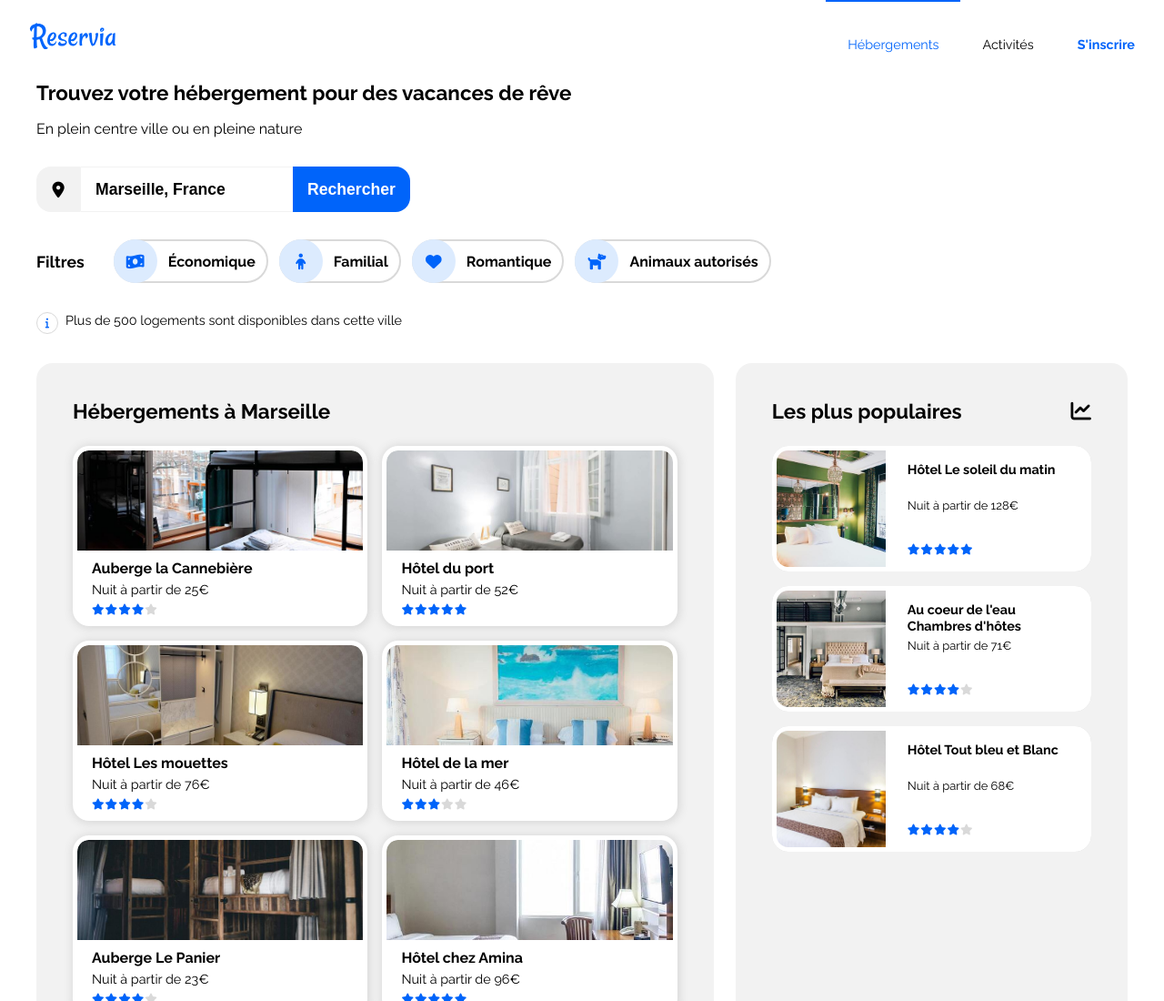
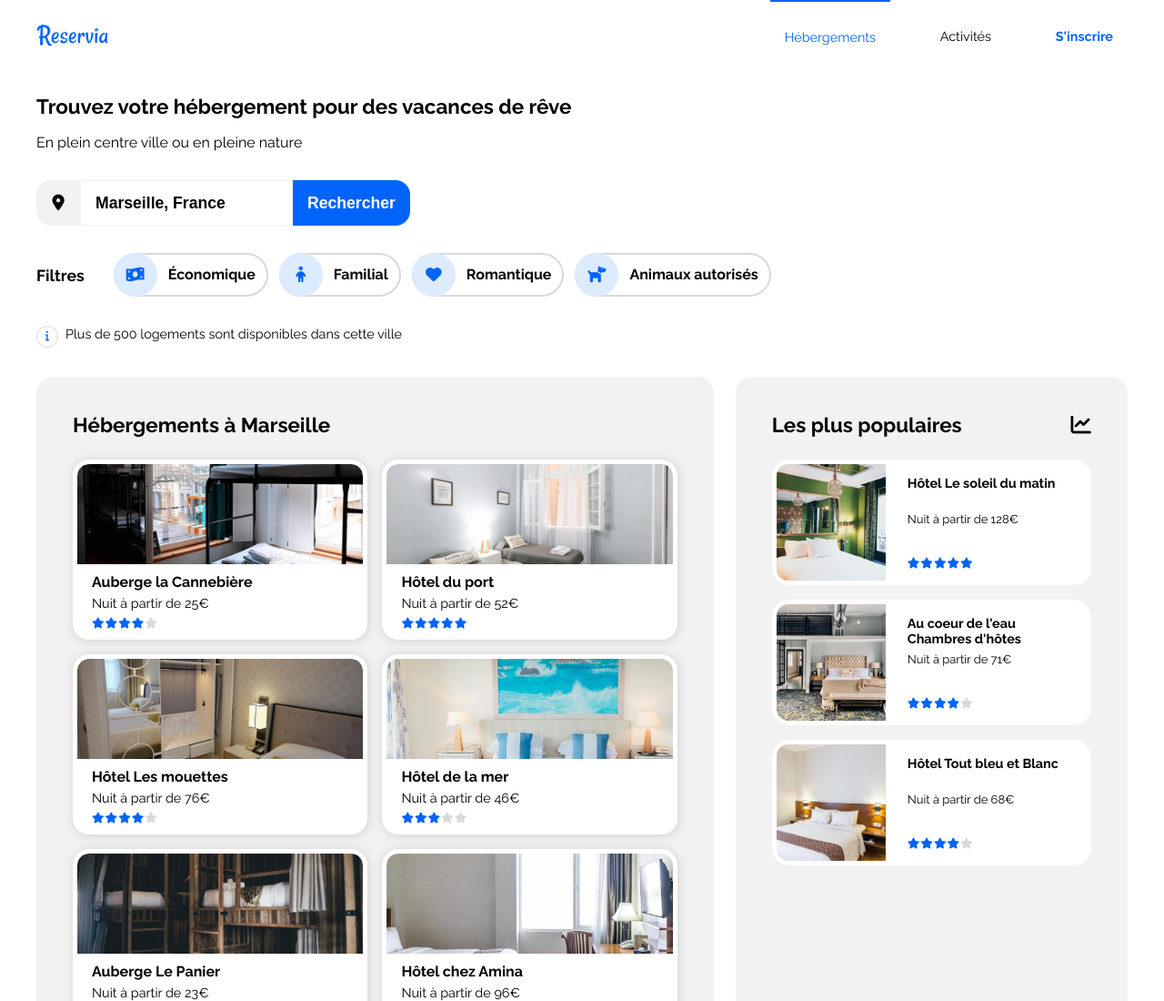
Before and after one commit to SylvieCanongia/SylvieCanongia_2_06092021, a plain HTML site: page index.html in a window 1280 px wide. Shown: the top 1100 px of the page at 91% size. Drawn offline with Linux system fonts and the light colour scheme.

Commit message:
header update : addition of the the logo and the subscribe button to the nav tag

```diff
--- a/index.html
+++ b/index.html
@@ -39,53 +39,33 @@
       <!-- ======= Header ======= -->
 
       <header class="header">
-        <div class="header__mainHeader">
-          <div class="mainHeader__logo">
-            <a href="#top" class="mainHeader__logo_link">
+        <div class="header__wrapper">
+          <nav class="header__navbar">
+            <ul class="navbar__list">
+              <li class="navbar__list__item logo">
+                <a href="#top" class="logoLink">
                   <img
                     src="./images/logo/Reservia.svg"
                     alt=""
-                class="mainHeader__logo_image"
+                    class="logoImg"
                   />
                 </a>
-          </div>
-
-          <!-- Main navbar for desktop - Hidden on mobile and tablet -->
-          <div class="mainheader__mainNavbar__wrapper">
-            <nav class="mainheader__mainNavbar">
-              <ul class="mainNavbar__list">
-                <li class="mainNavbar__list_item">
+              </li>
+              <li class="navbar__list__item accommodations">
                 <a href="#accommodations" class="active">Hébergements</a>
               </li>
-                <li class="mainNavbar__list_item">
+              <li class="navbar__list__item activities">
                 <a href="#activities">Activités</a>
               </li>
-                <li class="mainNavbar__list_item signUp">
+              <li class="navbar__list__item signUp">
                 <a href="#" class="signUpLink third">S'inscrire</a>
               </li>
             </ul>
           </nav>
+          <!-- End Sign Up and navbar for mobile and tablet  -->
         </div>
-          <!-- End main navbar for desktop -->
+      </header>
 
-          <!-- Sign Up and navbar for mobile and tablet - Hidden on desktop -->
-          <div class="mainHeader__signUp">
-            <a href="#" class="mainHeader__signUp_link">S'inscrire</a>
-          </div>
-        </div>
-
-        <nav class="header__navbar">
-          <ul class="navbar__list">
-            <li class="navbar__list_item">
-              <a href="#accommodations" class="active">Hébergements</a>
-            </li>
-            <li class="navbar__list_item">
-              <a href="#activities">Activités</a>
-            </li>
-          </ul>
-        </nav>
-        <!-- End Sign Up and navbar for mobile and tablet  -->
-      </header>
       <!-- End header -->
 
       <!-- ======= Main ======= -->
@@ -180,7 +160,10 @@
                 </div>
               </div>
               <div class="popularList__cards">
-                <a href="javascript:void(0)" class="popularList__cardWrapper__container">
+                <a
+                  href="javascript:void(0)"
+                  class="popularList__cardWrapper__container"
+                >
                   <article class="popularList__cardWrapper">
                     <img
                       src="images/accommodations/small/emile-guillemot-Bj_rcSC5XfE-unsplash.jpg"
@@ -204,7 +187,10 @@
                     </div>
                   </article>
                 </a>
-                <a href="javascript:void(0)" class="popularList__cardWrapper__container">
+                <a
+                  href="javascript:void(0)"
+                  class="popularList__cardWrapper__container"
+                >
                   <article class="popularList__cardWrapper">
                     <img
                       src="images/accommodations/small/aw-creative-VGs8z60yT2c-unsplash.jpg"
@@ -228,7 +214,10 @@
                     </div>
                   </article>
                 </a>
-                <a href="javascript:void(0)" class="popularList__cardWrapper__container">
+                <a
+                  href="javascript:void(0)"
+                  class="popularList__cardWrapper__container"
+                >
                   <article class="popularList__cardWrapper">
                     <img
                       src="images/accommodations/small/febrian-zakaria-sjvU0THccQA-unsplash.jpg"
@@ -263,7 +252,10 @@
                 <h2 class="resultsList__heading">Hébergements à Marseille</h2>
               </div>
               <div class="resultsList__cards">
-                <a href="javascript:void(0)" class="resultsList__cardWrapper__container">
+                <a
+                  href="javascript:void(0)"
+                  class="resultsList__cardWrapper__container"
+                >
                   <article class="resultsList__cardWrapper">
                     <div class="resultsList__cardImg__container">
                       <img
@@ -289,7 +281,10 @@
                     </div>
                   </article>
                 </a>
-                <a href="javascript:void(0)" class="resultsList__cardWrapper__container">
+                <a
+                  href="javascript:void(0)"
+                  class="resultsList__cardWrapper__container"
+                >
                   <article class="resultsList__cardWrapper">
                     <div class="resultsList__cardImg__container">
                       <img
@@ -313,7 +308,10 @@
                     </div>
                   </article>
                 </a>
-                <a href="javascript:void(0)" class="resultsList__cardWrapper__container">
+                <a
+                  href="javascript:void(0)"
+                  class="resultsList__cardWrapper__container"
+                >
                   <article class="resultsList__cardWrapper">
                     <div class="resultsList__cardImg__container">
                       <img
@@ -337,7 +335,10 @@
                     </div>
                   </article>
                 </a>
-                <a href="javascript:void(0)" class="resultsList__cardWrapper__container">
+                <a
+                  href="javascript:void(0)"
+                  class="resultsList__cardWrapper__container"
+                >
                   <article class="resultsList__cardWrapper">
                     <div class="resultsList__cardImg__container">
                       <img
@@ -361,7 +362,10 @@
                     </div>
                   </article>
                 </a>
-                <a href="javascript:void(0)" class="resultsList__cardWrapper__container">
+                <a
+                  href="javascript:void(0)"
+                  class="resultsList__cardWrapper__container"
+                >
                   <article class="resultsList__cardWrapper">
                     <div class="resultsList__cardImg__container">
                       <img
@@ -385,7 +389,10 @@
                     </div>
                   </article>
                 </a>
-                <a href="javascript:void(0)" class="resultsList__cardWrapper__container">
+                <a
+                  href="javascript:void(0)"
+                  class="resultsList__cardWrapper__container"
+                >
                   <article class="resultsList__cardWrapper">
                     <div class="resultsList__cardImg__container">
                       <img
--- a/styles/style.css
+++ b/styles/style.css
@@ -61,7 +61,7 @@
     --size-M: 32px;
     --size-L: 40px;
     --size-XL: 48px;
-
+    --size-XXL: 80px;
 
     /* ====== RADIUS ====== */
 
@@ -144,56 +144,91 @@ img {
 
 header {
     font-size: var(--font-small);
-    margin-block-end: var(--space-M);
 }
 
-.header__mainHeader {
-    display: flex;
-    justify-content: space-between;
-    position: relative;
-    margin-inline: var(--space-S);
-    padding-block: var(--space-S);
+.header__wrapper {
+    padding-inline: var(--widthWrapper);
+    padding-block-end: var(--space-S);
 }
 
-.mainHeader__logo {
-    display: grid;
-    place-items: center;
-}
-
-.mainheader__mainNavbar__wrapper {
-    display: none;
-}
-
-.mainHeader__signUp {
-    display: grid;
-    place-items: center;
-    font-weight: var(--font-weight-bold);
-}
-
-.mainHeader__signUp_link {
-    color: var(--primary);
-    text-decoration: none;
+.header__navbar {
+    width: 100%;
 }
 
 .navbar__list {
     display: grid;
     grid-template-columns: 1fr 1fr;
-    justify-items: stretch;
+    grid-template-rows: 90px 30px;
 }
 
-.navbar__list_item a {
+.navbar__list__item .active {
+    color: var(--primary);
+}
+
+.navbar__list__item.logo {
+    grid-column: 1 / 2;
+    grid-row: 1 / 2;
+
+    display: grid;
+    align-items: center;
+}
+
+.navbar__list__item .logoLink {
+    display: inline-block;
+    width: 80px;
+}
+
+.navbar__list__item .logoImg {
+    width: 100%;
+}
+
+.navbar__list__item.signUp {
+    grid-column: 2 / 3;
+    grid-row: 1 / 2;
+    justify-self: end;
+
+    display: grid;
+    align-items: center;
+}
+
+.navbar__list__item.accommodations {
+    grid-column: 1 / 2;
+    grid-row: 2/ 3;
+}
+
+.navbar__list__item.activities {
+    grid-column: 2 / 3;
+    grid-row: 2/ 3;
+}
+
+.navbar__list__item.accommodations,
+.navbar__list__item.activities {
+    text-align: center;
+}
+
+.navbar__list__item.signUp {
+    font-weight: var(--font-weight-bold);
+}
+
+.navbar__list__item .signUpLink {
+    color: var(--primary);
+    text-decoration: none;
+}
+
+.navbar__list__item a {
     color: black;
     text-decoration: none;
-    text-align: center;
-    padding-block-end: calc(var(--space-base) * 1.2);
-    display: inline-block;
-    width: 100%;
-    border-bottom: 2px solid var(--grey-background);
 }
 
-.navbar__list_item a.active {
+.navbar__list__item.accommodations {
+    margin-inline-start: calc(var(--widthWrapper) * -1);
     color: var(--primary);
     border-bottom: 2px solid var(--primary);
+}
+
+.navbar__list__item.activities {
+    margin-inline-end: calc(var(--widthWrapper) * -1);
+    border-bottom: 2px solid var(--grey-background);
 }
 
 /* ================================== */
@@ -815,85 +850,58 @@ footer .footer__widthWrapper {
 /* -****** media 1100px and above ******- */
 @media(min-width: 68.75rem) {
 
+    header,
+    main,
+    footer {
+        --widthWrapper: var(--space-L);
+    }
+
     /* ================ */
     /* ==== HEADER ==== */
 
-    /* make the mobile and tablet navbar disappear */
-    .header__navbar,
-    .mainHeader__signUp {
-        display: none;
+    .navbar__list {
+        display: flex;
+        justify-content: space-between;
+        align-items: center;
+        height: var(--size-XXL);
     }
 
-    /* make desktop navbar visible */
-    .mainheader__mainNavbar__wrapper {
-        justify-self: end;
-        align-self: end;
-
+    .navbar__list__item:not(.logo) {
+        padding-inline: var(--space-XS);
         display: grid;
         place-items: center;
+        height: 100%;
     }
 
-    .mainHeader__logo {
-        justify-self: start;
+    .navbar__list__item.accommodations,
+    .navbar__list__item.activities {
+        margin-inline: revert;
+        border-bottom: none;
     }
 
-    /* To align logo with navbar vertically */
-    .mainHeader__logo_image {
-        margin-block-end: -24px;
+    .navbar__list__item.logo {
+        flex-basis: 60vw;
     }
 
-    .header__mainHeader {
-        display: grid;
-        grid-template-columns: 1fr 1fr;
-        padding-block: 0;
-        /* increase the margin of the header wrapper */
-        margin-inline: var(--space-M);
+    .navbar__list__item.accommodations {
+        border-top: 2px solid var(--primary);
     }
 
-    .mainNavbar__list {
-        display: flex;
-        justify-content: space-between;
-    }
-
-    .mainNavbar__list_item a {
-        display: inline-block;
-        padding-block-start: var(--space-L);
-    }
-
-    .mainNavbar__list_item a {
-        padding-inline: var(--space-S);
-    }
-
-    /* 2 classes for a higher specificity and overwrite the general rule */
-    .mainNavbar__list .mainNavbar__list_item a:hover {
+    .navbar__list .navbar__list__item a:hover {
         color: var(--primary);
         text-decoration: underline wavy var(--primary);
     }
 
-    .mainNavbar__list_item a.active {
-        border-top: 2px solid var(--primary);
-        /* 2px less for the thickness of the blue border */
-        padding-block-start: calc(var(--space-L) - 2px);
-        color: var(--primary);
-    }
-
-    /* third item of the navbar for signing up */
-    .mainNavbar__list_item.signUp {
+    .navbar__list__item.signUp {
         font-weight: var(--font-weight-bold);
     }
 
-    .mainNavbar__list_item .signUpLink {
+    .navbar__list__item .signUpLink {
         color: var(--primary);
-        padding-inline-end: 0;
     }
 
     /* ========================== */
     /* ========== MAIN ========== */
-
-    main,
-    footer {
-        --widthWrapper: var(--space-L);
-    }
 
     /* ========== SEARCH GRID ========== */
 
```
Lines whose indentation alone changed are shown as unchanged.
